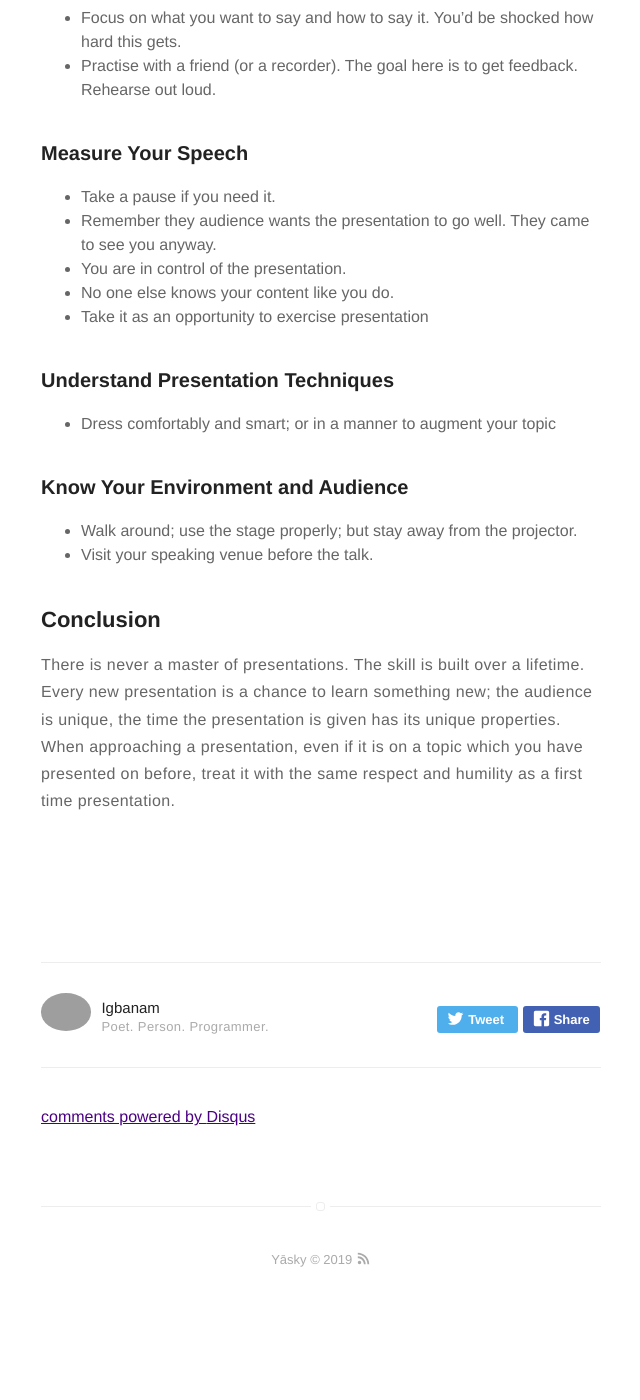
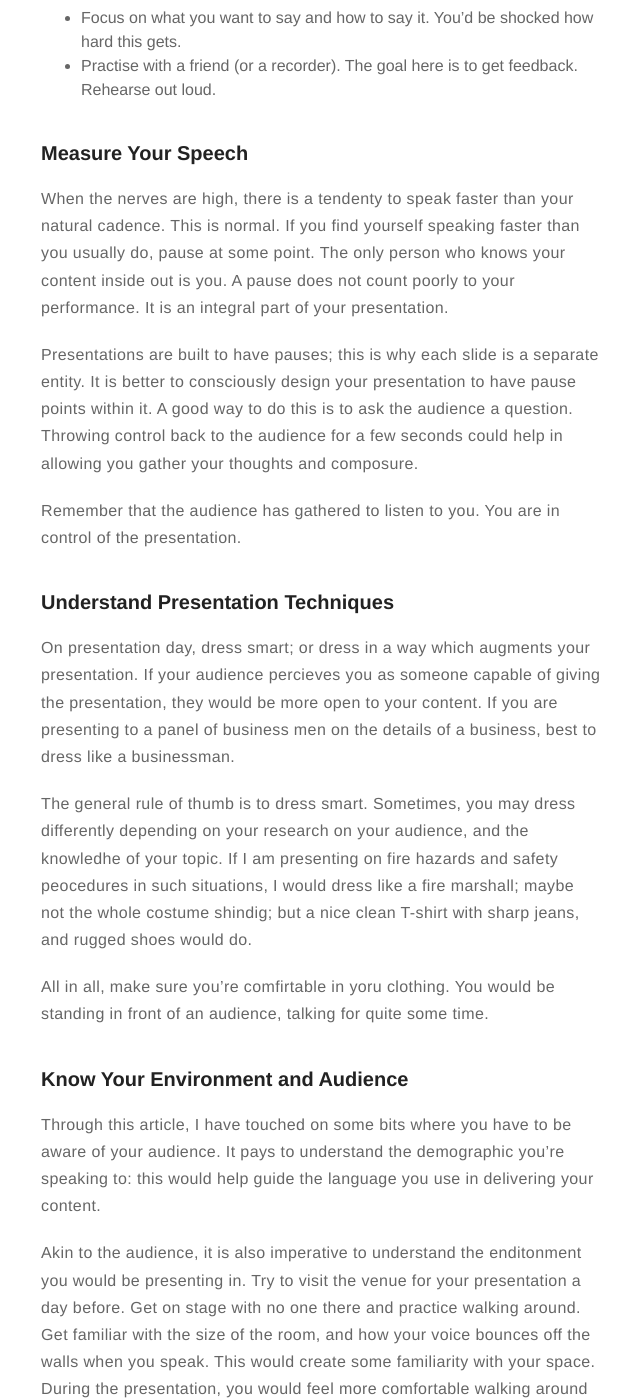
Before and after one commit to igbanam/igravity.github.io, a Jekyll site: the page built from _posts/2019-10-20-presentation-skills.md, in a window 1280 px wide and 1400 px high, scrolled down 2729 px. Shown: the whole window, without its empty margins (319-959 px from the left). Built offline with Jekyll 4.4.1, drawn with Linux system fonts in a browser that asks for light colours; comment, search, counter and statistics services are not loaded; before the commit the page ends 4036 px from its top, so only the background shows below that; some of the changed text lies outside the part shown; grey boxes are pictures that could not be loaded.

Commit message:
finish article

```diff
--- a/_posts/2019-10-20-presentation-skills.md
+++ b/_posts/2019-10-20-presentation-skills.md
@@ -52,20 +52,25 @@ If you cannot be calm, best to channel all that energy into enthusiasm for your
 
 ### Measure Your Speech
 
-  - Take a pause if you need it.
-  - Remember they audience wants the presentation to go well. They came to see you anyway.
-  - You are in control of the presentation.
-  - No one else knows your content like you do.
-  - Take it as an opportunity to exercise presentation
+When the nerves are high, there is a tendenty to speak faster than your natural cadence. This is normal. If you find yourself speaking faster than you usually do, pause at some point. The only person who knows your content inside out is you. A pause does not count poorly to your performance. It is an integral part of your presentation.
+
+Presentations are built to have pauses; this is why each slide is a separate entity. It is better to consciously design your presentation to have pause points within it. A good way to do this is to ask the audience a question. Throwing control back to the audience for a few seconds could help in allowing you gather your thoughts and composure.
+
+Remember that the audience has gathered to listen to you. You are in control of the presentation.
 
 ### Understand Presentation Techniques
 
-  - Dress comfortably and smart; or in a manner to augment your topic
+On presentation day, dress smart; or dress in a way which augments your presentation. If your audience percieves you as someone capable of giving the presentation, they would be more open to your content. If you are presenting to a panel of business men on the details of a business, best to dress like a businessman.
+
+The general rule of thumb is to dress smart. Sometimes, you may dress differently depending on your research on your audience, and the knowledhe of your topic. If I am presenting on fire hazards and safety peocedures in such situations, I would dress like a fire marshall; maybe not the whole costume shindig; but a nice clean T-shirt with sharp jeans, and rugged shoes would do.
+
+All in all, make sure you're comfirtable in yoru clothing. You would be standing in front of an audience, talking for quite some time.
 
 ### Know Your Environment and Audience
 
-  - Walk around; use the stage properly; but stay away from the projector.
-  - Visit your speaking venue before the talk.
+Through this article, I have touched on some bits where you have to be aware of your audience. It pays to understand the demographic you're speaking to: this would help guide the language you use in delivering your content.
+
+Akin to the audience, it is also imperative to understand the enditonment you would be presenting in. Try to visit the venue for your presentation a day before. Get on stage with no one there and practice walking around. Get familiar with the size of the room, and how your voice bounces off the walls when you speak. This would create some familiarity with your space. During the presentation, you would feel more comfortable walking around and interacting with your envitonment.
 
 ## Conclusion
 
```
